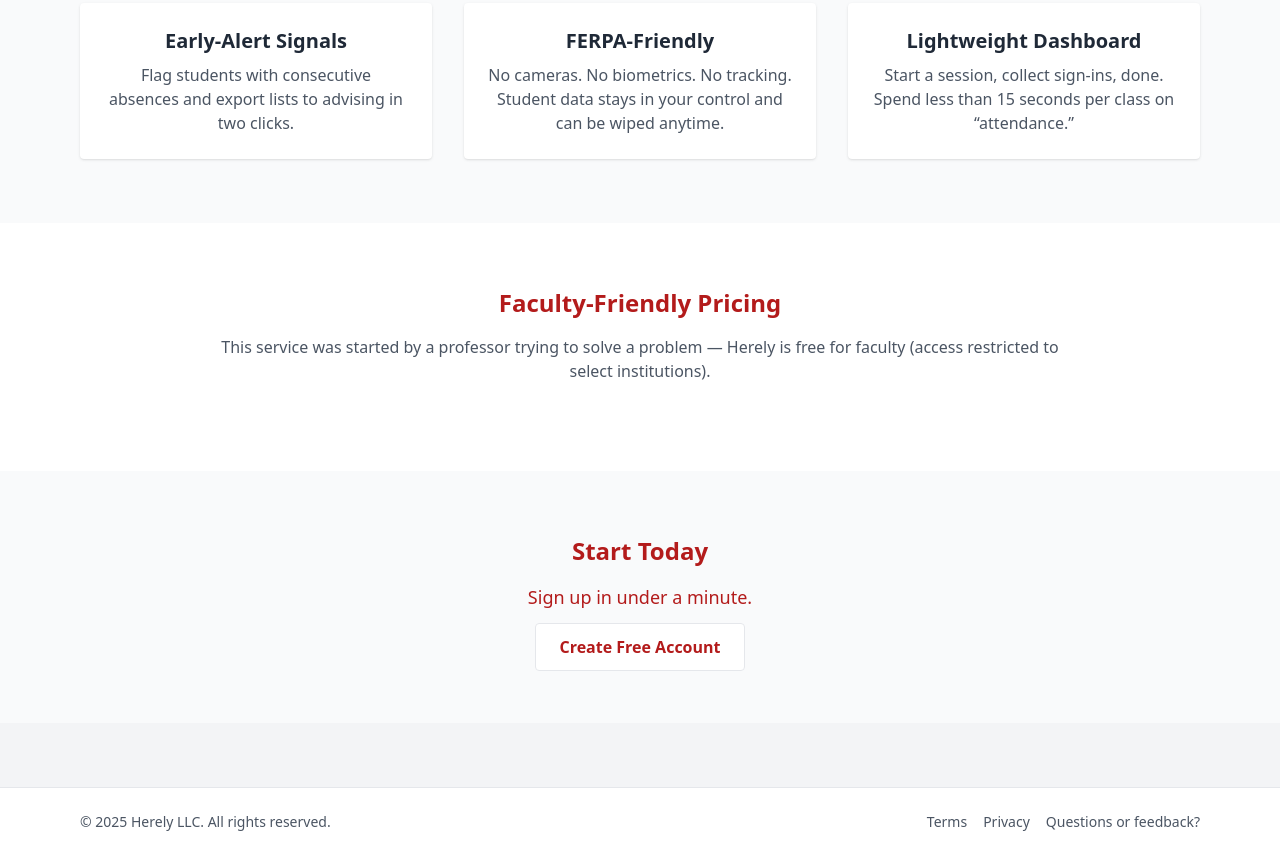
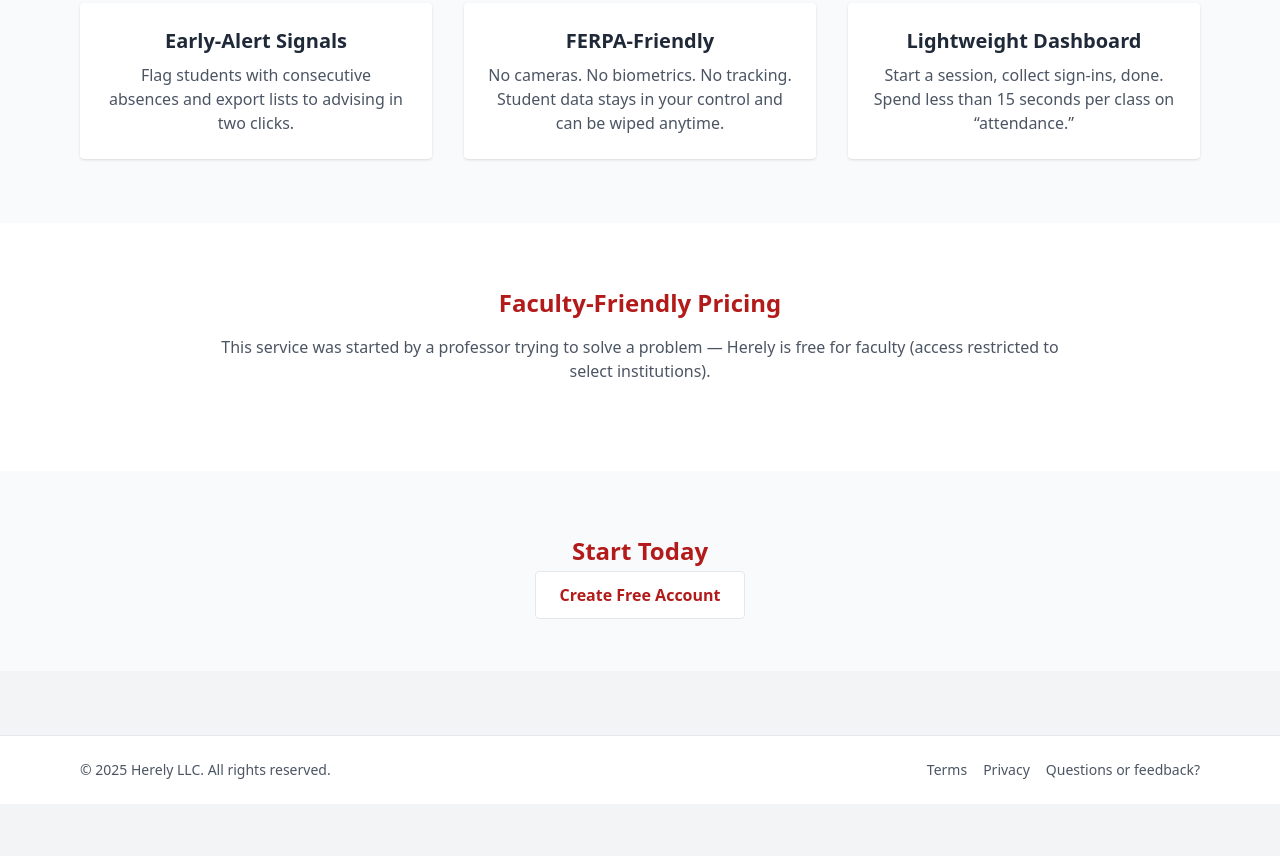
Before and after one commit to jlexcode/herely, a plain HTML site: page academics.html in a window 1280 px wide. Shown: the part 963-1819 px from the top of the page. After the commit the page ends 1767 px from the top, so only its background shows below. Drawn offline with nearby package versions, Linux system fonts and the light colour scheme.

Commit message:
Update site content

```diff
--- a/academics.html
+++ b/academics.html
@@ -153,7 +153,6 @@
 <!-- =========  FINAL CTA  ========= -->
 <section class="bg-gray-50 text-primary py-16 text-center">
   <h3 class="text-2xl font-semibold mb-4">Start Today</h3>
-  <p class="text-lg mb-6">Sign up in under a minute.</p>
   <a href="/signup_step1.html?audience=academic"
      class="px-6 py-3 bg-white border text-primary font-semibold rounded hover:bg-gray-100">
     Create Free Account
```
